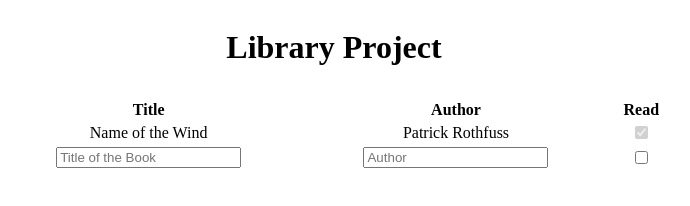
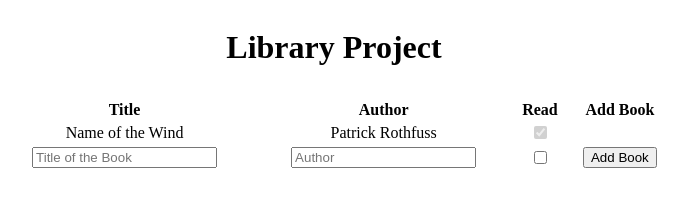
Before and after one commit to farihaorna23/Library_Project, a plain HTML site: page index.html in a window 1280 px wide. Shown: the whole page, without its empty margins (306-996 px from the left). Drawn offline with Linux system fonts and the light colour scheme.

Commit message:
Added the submit button

```diff
--- a/index.html
+++ b/index.html
@@ -24,6 +24,7 @@
                 <th>Title</th>
                 <th>Author</th>
                 <th>Read</th>
+                <th>Add Book</th>
               </tr>
             </thead>
             <tbody>
@@ -53,7 +54,11 @@
                   <input
                   type="checkbox"
                   name="read"
-                  id="read">
+                  id="read"
+                  >
+                </td>
+                <td>
+                  <button type="submit">Add Book</button>
                 </td>
               </tr>
             </tbody>
```
